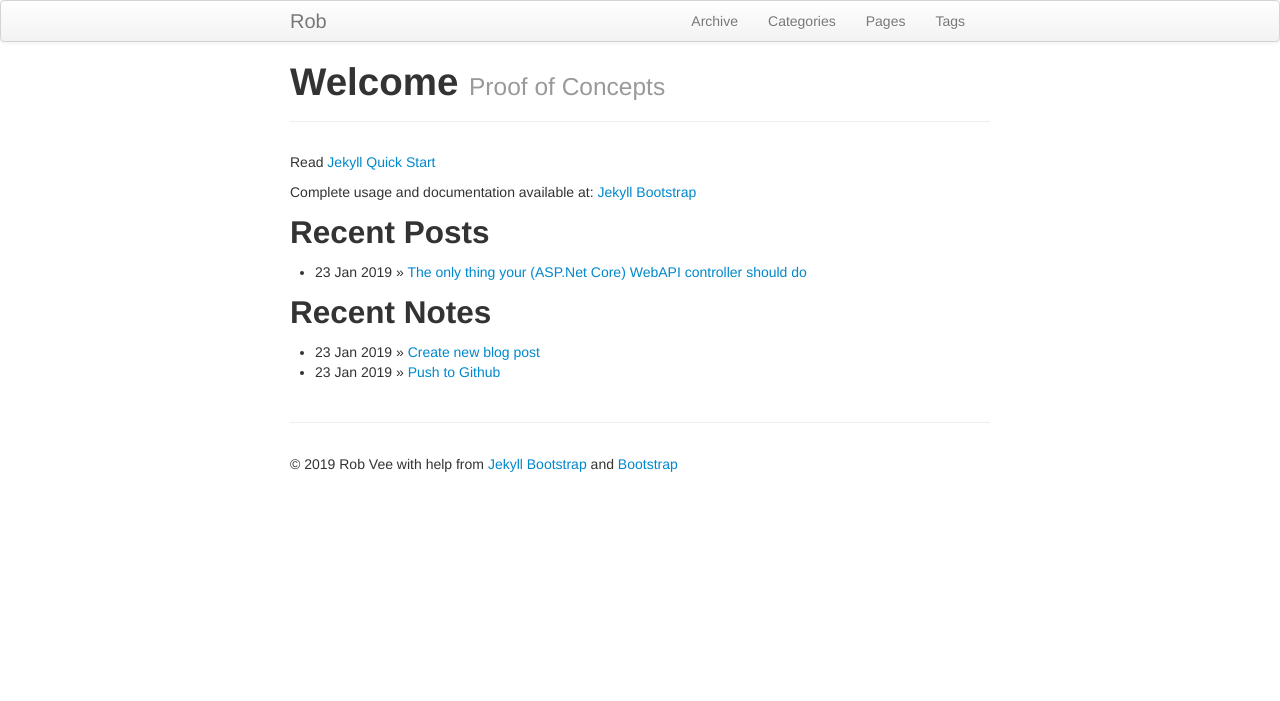
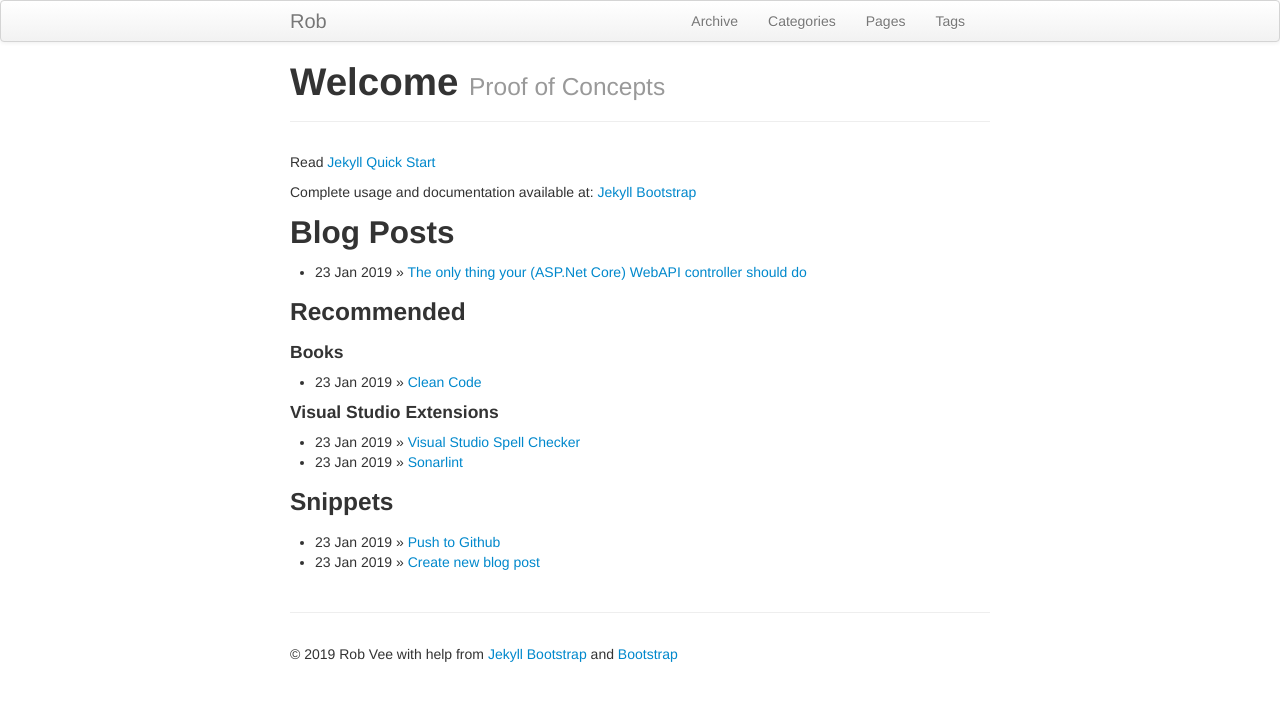
Before and after one commit to d3v1anc3/d3v1anc3.github.io, a Jekyll site: the page built from index.md, in a window 1280 px wide. Shown: the top 701 px of the page. Built offline with Jekyll 4.4.1, drawn with Linux system fonts in a browser that asks for light colours.

Commit message:
Added recommendations

```diff
--- a/index.md
+++ b/index.md
@@ -10,8 +10,7 @@ Read [Jekyll Quick Start](http://jekyllbootstrap.com/usage/jekyll-quick-start.ht
 Complete usage and documentation available at: [Jekyll Bootstrap](http://jekyllbootstrap.com)
 
 
-## Recent Posts
-
+## Blog Posts
 <ul class="posts">
   {% for post in site.posts %}
     {% if post.layout contains 'post' %}
@@ -20,8 +19,26 @@ Complete usage and documentation available at: [Jekyll Bootstrap](http://jekyllb
   {% endfor %}
 </ul>
 
-## Recent Notes
+### Recommended
+#### Books
+<ul class="posts">
+  {% for post in site.posts %}
+    {% if post.layout contains 'book' %}
+      <li><span>{{ post.date | date_to_string }}</span> &raquo; <a href="{{ BASE_PATH }}{{ post.url }}">{{ post.title }}</a></li>
+    {% endif %}
+  {% endfor %}
+</ul>
 
+#### Visual Studio Extensions
+<ul class="posts">
+  {% for post in site.posts %}
+    {% if post.layout contains 'extension' %}
+      <li><span>{{ post.date | date_to_string }}</span> &raquo; <a href="{{ BASE_PATH }}{{ post.url }}">{{ post.title }}</a></li>
+    {% endif %}
+  {% endfor %}
+</ul>
+
+### Snippets
 <ul class="posts">
   {% for post in site.posts %}
     {% if post.layout contains 'note' %}
```
Also changed, not shown: _layouts/book.html (added, +7 -0 lines), _layouts/extension.html (added, +7 -0 lines), _posts/2019-01-23-clean-code.md (added, +13 -0 lines), _posts/2019-01-23-create-new-blog-post.md (renamed from _posts/2019-01-23-visual-studio-code.md, +1 -1 lines), _posts/2019-01-23-sonarlint.md (added, +10 -0 lines), _posts/2019-01-23-visual-studio-spell-checker.md (added, +10 -0 lines).
